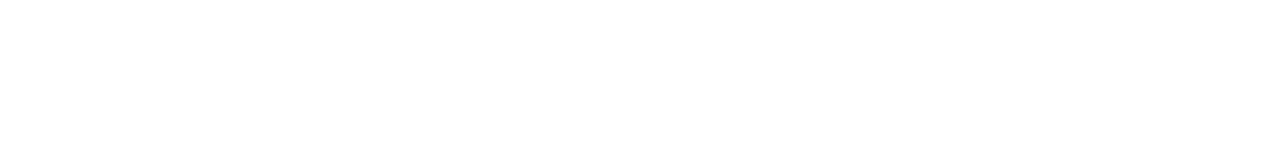
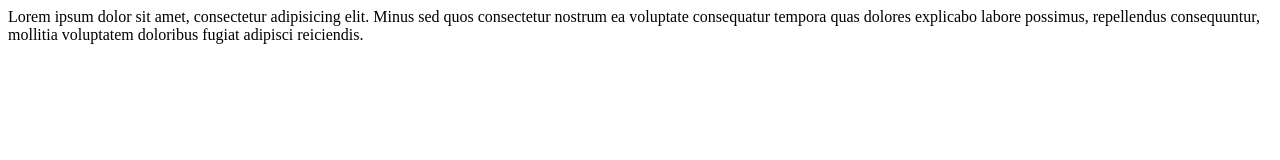
Before and after one commit to SM-junior/Demo, a plain HTML site: page index.html in a window 1280 px wide. Drawn offline with Linux system fonts and the light colour scheme.

Commit message:
lorem is added

```diff
--- a/index.html
+++ b/index.html
@@ -7,6 +7,6 @@
     <title>Demo</title>
 </head>
 <body>
-
+    Lorem ipsum dolor sit amet, consectetur adipisicing elit. Minus sed quos consectetur nostrum ea voluptate consequatur tempora quas dolores explicabo labore possimus, repellendus consequuntur, mollitia voluptatem doloribus fugiat adipisci reiciendis.
 </body>
 </html>
```
